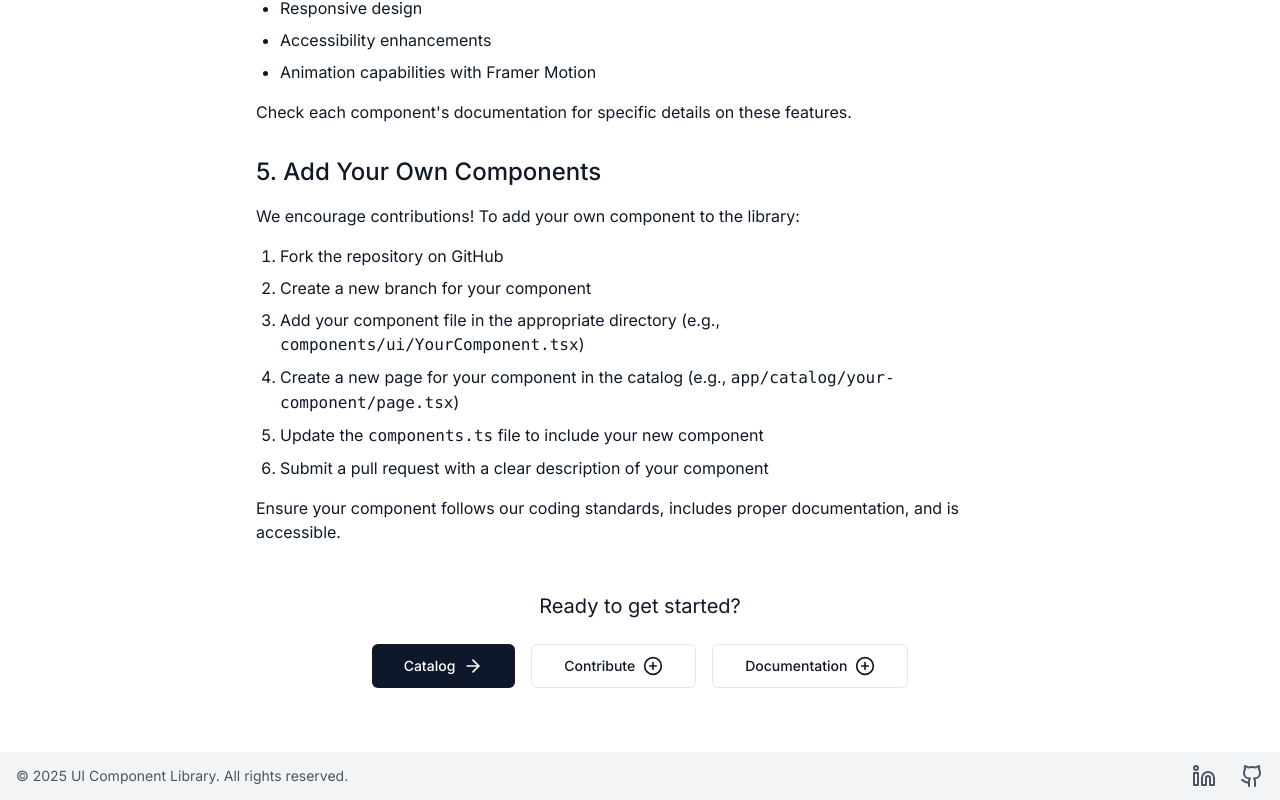
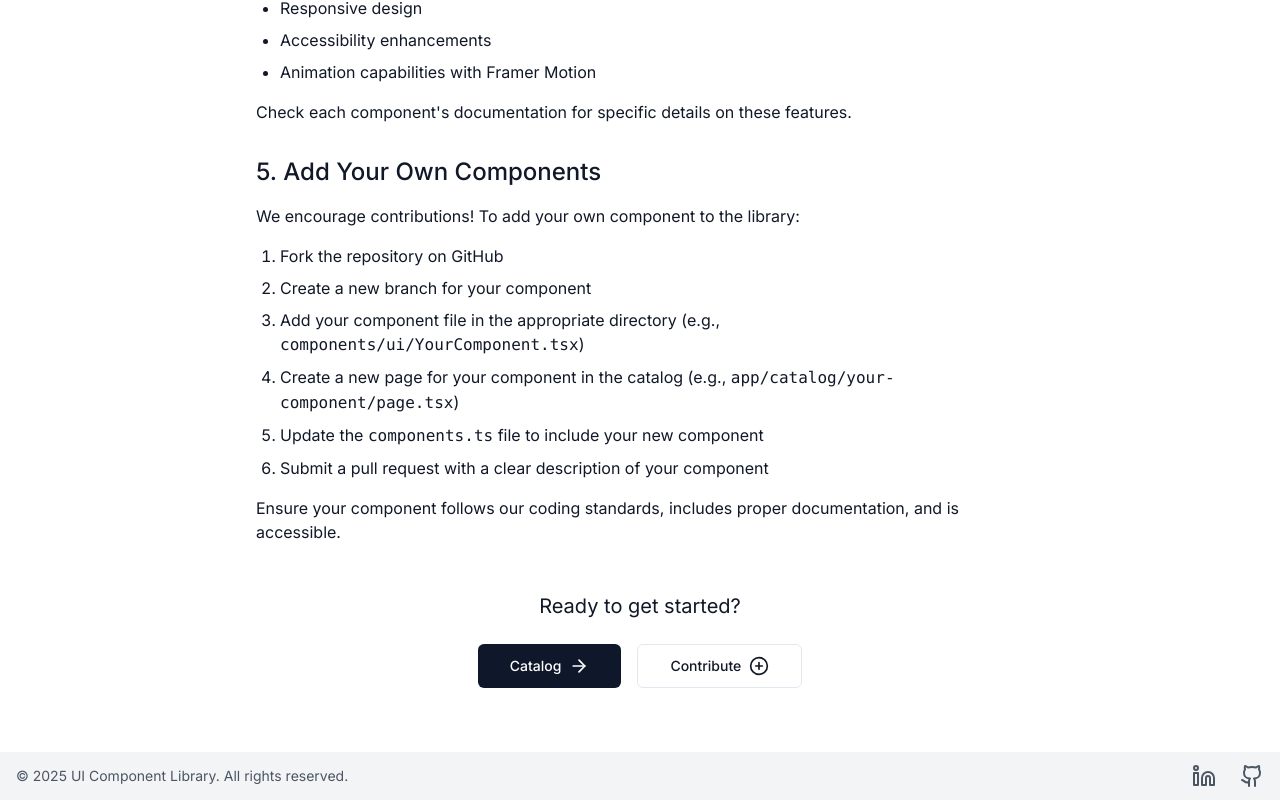
Before and after one commit to Florence-Martin/UI-Library, a Next.js app: page / in a window 1280 px wide. Shown: the part 1132-1932 px from the top of the page. Built offline with nearby package versions, Linux system fonts and the light colour scheme.

Commit message:
fix: remove a file

```diff
--- a/app/page.tsx
+++ b/app/page.tsx
@@ -155,12 +155,6 @@ export default function Home() {
                 <PlusCircle className="ml-2 h-5 w-5" />
               </Button>
             </Link>
-            <Link href="/catalog/notFound">
-              <Button size="lg" variant="outline">
-                Documentation
-                <PlusCircle className="ml-2 h-5 w-5" />
-              </Button>
-            </Link>
           </div>
         </div>
       </div>
```
